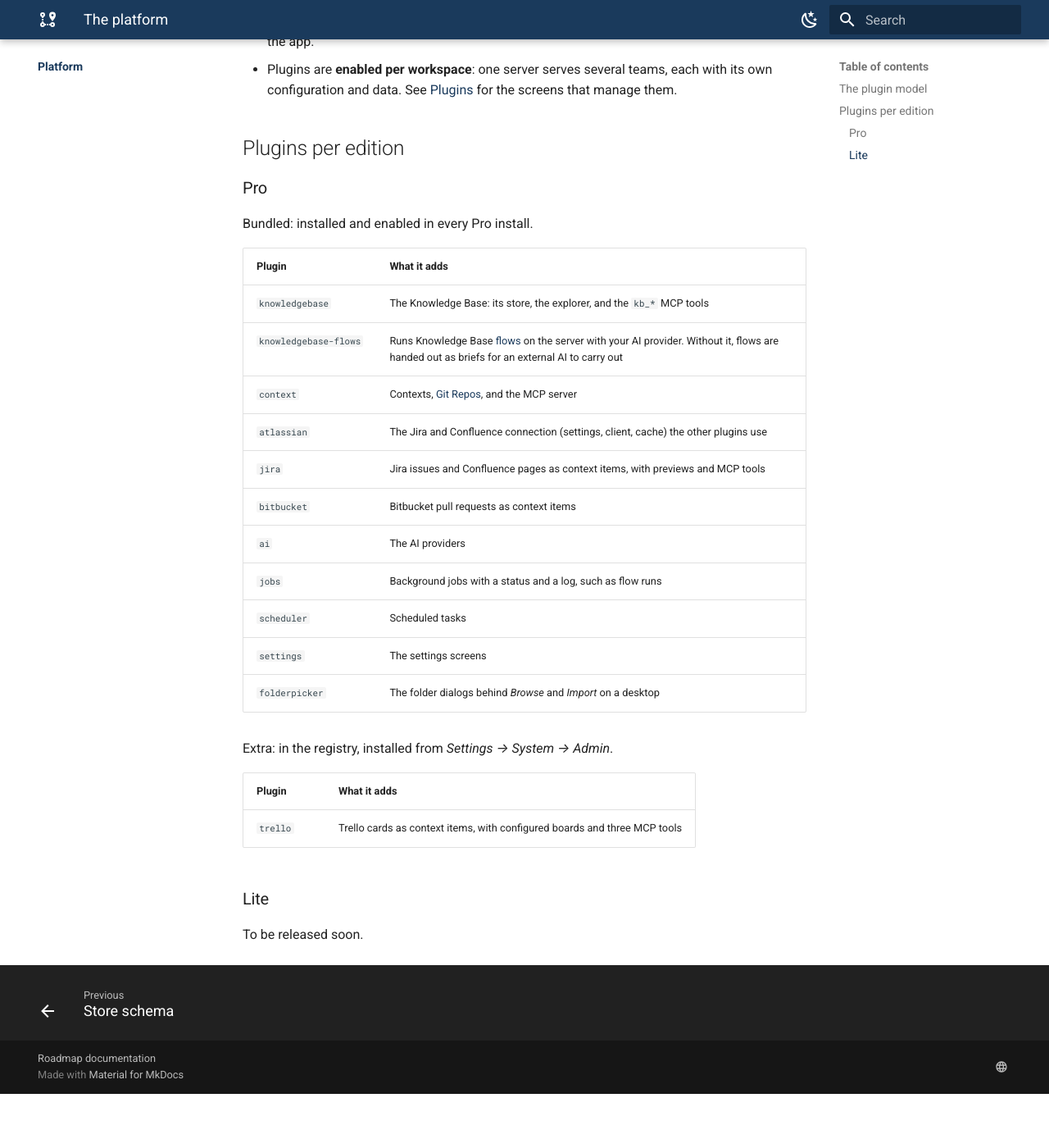
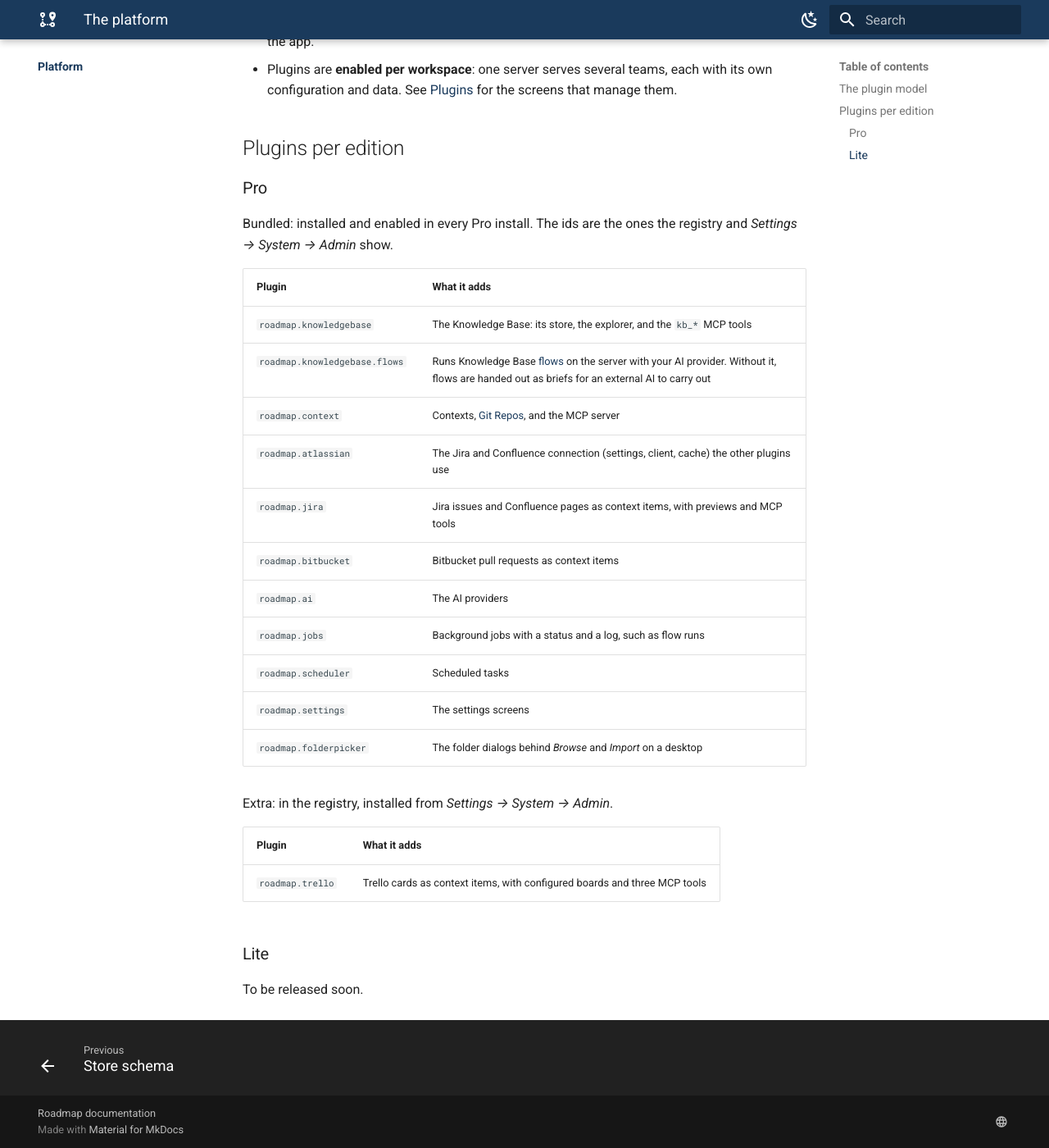
Before and after one commit to roadmap-mcp/roadmap-mcp.github.io, an MkDocs documentation site: the page built from docs/platform/index.md, in a window 1280 px wide and 1400 px high, scrolled down 1044 px. Shown: the whole window at 82% size. Built offline with MkDocs 1.6.1 and Material for MkDocs 9.7.7, drawn with Linux system fonts in a browser that asks for light colours; before the commit the page ends 2378 px from its top, so only the background shows below that.

Commit message:
Platform: plugin ids as the registry shows them

```diff
--- a/docs/platform/index.md
+++ b/docs/platform/index.md
@@ -38,27 +38,28 @@ flowchart TB
 
 ### Pro
 
-Bundled: installed and enabled in every Pro install.
+Bundled: installed and enabled in every Pro install. The ids are the ones the
+registry and *Settings → System → Admin* show.
 
 | Plugin | What it adds |
 |---|---|
-| `knowledgebase` | The Knowledge Base: its store, the explorer, and the `kb_*` MCP tools |
-| `knowledgebase-flows` | Runs Knowledge Base [flows](../knowledge-base/flows.md) on the server with your AI provider. Without it, flows are handed out as briefs for an external AI to carry out |
-| `context` | Contexts, [Git Repos](../get-started/git.md), and the MCP server |
-| `atlassian` | The Jira and Confluence connection (settings, client, cache) the other plugins use |
-| `jira` | Jira issues and Confluence pages as context items, with previews and MCP tools |
-| `bitbucket` | Bitbucket pull requests as context items |
-| `ai` | The AI providers |
-| `jobs` | Background jobs with a status and a log, such as flow runs |
-| `scheduler` | Scheduled tasks |
-| `settings` | The settings screens |
-| `folderpicker` | The folder dialogs behind *Browse* and *Import* on a desktop |
+| `roadmap.knowledgebase` | The Knowledge Base: its store, the explorer, and the `kb_*` MCP tools |
+| `roadmap.knowledgebase.flows` | Runs Knowledge Base [flows](../knowledge-base/flows.md) on the server with your AI provider. Without it, flows are handed out as briefs for an external AI to carry out |
+| `roadmap.context` | Contexts, [Git Repos](../get-started/git.md), and the MCP server |
+| `roadmap.atlassian` | The Jira and Confluence connection (settings, client, cache) the other plugins use |
+| `roadmap.jira` | Jira issues and Confluence pages as context items, with previews and MCP tools |
+| `roadmap.bitbucket` | Bitbucket pull requests as context items |
+| `roadmap.ai` | The AI providers |
+| `roadmap.jobs` | Background jobs with a status and a log, such as flow runs |
+| `roadmap.scheduler` | Scheduled tasks |
+| `roadmap.settings` | The settings screens |
+| `roadmap.folderpicker` | The folder dialogs behind *Browse* and *Import* on a desktop |
 
 Extra: in the registry, installed from *Settings → System → Admin*.
 
 | Plugin | What it adds |
 |---|---|
-| `trello` | Trello cards as context items, with configured boards and three MCP tools |
+| `roadmap.trello` | Trello cards as context items, with configured boards and three MCP tools |
 
 ### Lite
 
```
